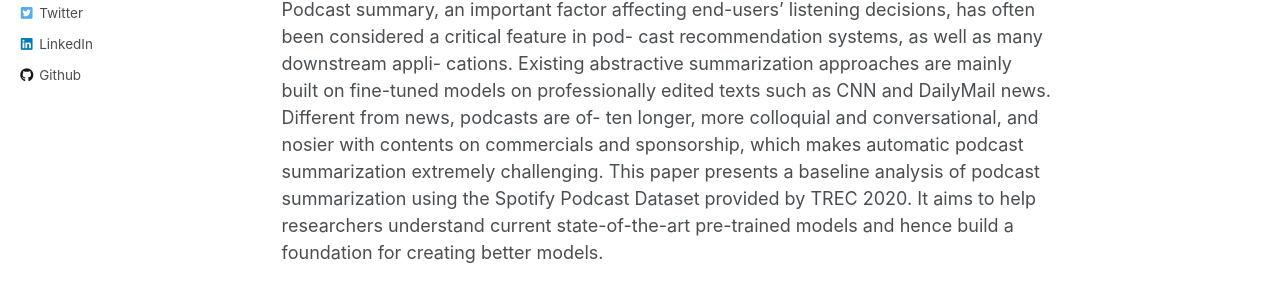
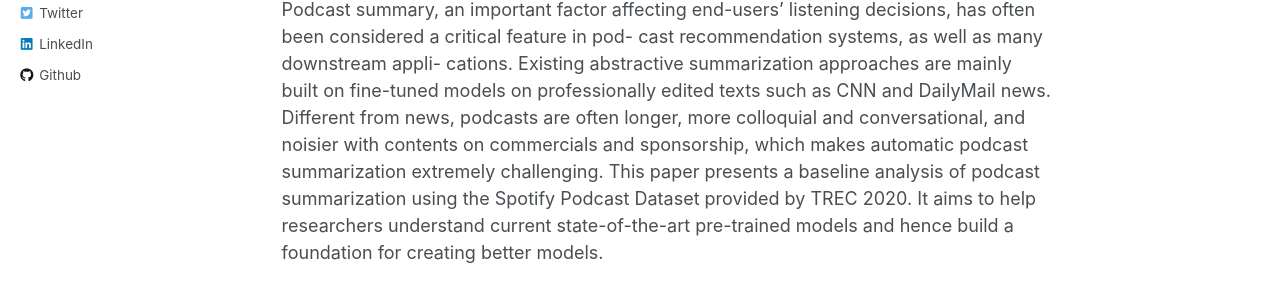
Before and after one commit to chz816/chz816.github.io, a Jekyll site: the page built from _publications/2020-08-21-podrecs.md, in a window 1280 px wide and 1180 px high. Shown: the part 401-695 px from the top of the window. Built offline with Jekyll 4.4.1, drawn with Linux system fonts in a browser that asks for light colours.

Commit message:
update typo

```diff
--- a/_publications/2020-08-21-podrecs.md
+++ b/_publications/2020-08-21-podrecs.md
@@ -10,7 +10,7 @@ citation: 'Zheng, C., Wang, H. J., Zhang, K., &amp; Fan, L. (2020, August 24). A
 ---
 Abstract:
 
-Podcast summary, an important factor affecting end-users’ listening decisions, has often been considered a critical feature in pod- cast recommendation systems, as well as many downstream appli- cations. Existing abstractive summarization approaches are mainly built on fine-tuned models on professionally edited texts such as CNN and DailyMail news. Different from news, podcasts are of- ten longer, more colloquial and conversational, and nosier with contents on commercials and sponsorship, which makes automatic podcast summarization extremely challenging. This paper presents a baseline analysis of podcast summarization using the Spotify Podcast Dataset provided by TREC 2020. It aims to help researchers understand current state-of-the-art pre-trained models and hence build a foundation for creating better models.
+Podcast summary, an important factor affecting end-users’ listening decisions, has often been considered a critical feature in pod- cast recommendation systems, as well as many downstream appli- cations. Existing abstractive summarization approaches are mainly built on fine-tuned models on professionally edited texts such as CNN and DailyMail news. Different from news, podcasts are often longer, more colloquial and conversational, and noisier with contents on commercials and sponsorship, which makes automatic podcast summarization extremely challenging. This paper presents a baseline analysis of podcast summarization using the Spotify Podcast Dataset provided by TREC 2020. It aims to help researchers understand current state-of-the-art pre-trained models and hence build a foundation for creating better models.
 
 [Download paper here](https://arxiv.org/pdf/2008.10648.pdf)
 
```
